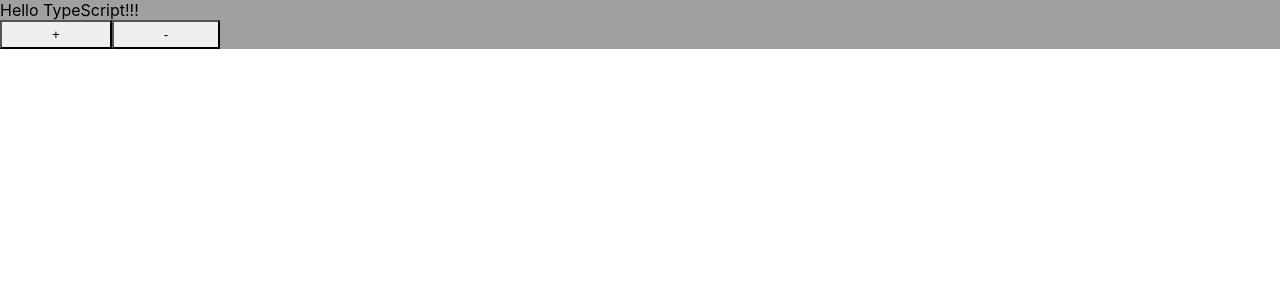
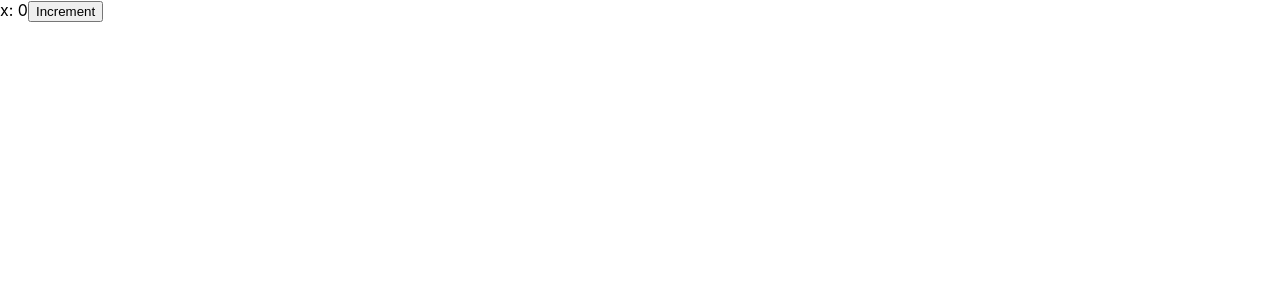
Before and after one commit to Scookie/ts-react-project, a React (Create React App) app: page / in a window 1280 px wide. Shown: the top 300 px of the page. Built offline with nearby package versions, Linux system fonts and the light colour scheme.

Commit message:
高阶组件

```diff
--- a/package.json
+++ b/package.json
@@ -16,7 +16,8 @@
     "react-redux": "^7.2.0",
     "react-scripts": "3.4.0",
     "redux": "^4.0.5",
-    "typescript": "^3.8.3"
+    "typescript": "^3.8.3",
+    "utility-types": "^3.10.0"
   },
   "scripts": {
     "start": "react-scripts start",
--- /dev/null
+++ b/src/components/fccCounter.tsx
@@ -0,0 +1,26 @@
+import * as React from 'react';
+
+type Props = {
+  label: string;
+  count: number;
+  onIncrement: () => void;
+};
+
+export const FCCounter: React.FC<Props> = props => {
+  const { label, count, onIncrement } = props;
+
+  const handleIncrement = () => {
+    onIncrement();
+  };
+
+  return (
+    <div>
+      <span>
+        {label}: {count}
+      </span>
+      <button type="button" onClick={handleIncrement}>
+        {`Increment`}
+      </button>
+    </div>
+  );
+};
--- /dev/null
+++ b/src/components/hoc.tsx
@@ -0,0 +1,50 @@
+import React from "react";
+import { Diff } from "utility-types";
+// import Hello from "./hello";
+import { FCCounter } from "./fccCounter";
+interface InjectedProps {
+  count: number;
+  onIncrement: () => void;
+}
+
+export const hocHello = <BaseProps extends InjectedProps>(
+  BaseComponent: React.ComponentType<BaseProps>
+) => {
+  type HocProps = Diff<BaseProps, InjectedProps> & {
+    // ...其他的props
+    initialCount?: number;
+  };
+
+  type HocState = {
+    readonly count: number;
+  };
+
+  return class Hoc extends React.Component<HocProps, HocState> {
+    // static dispalyName = `hocHello(${BaseComponent.name})`;
+
+    static readonly WrappedComponent = BaseComponent;
+
+    readonly state: HocState = {
+      count: Number(this.props.initialCount) || 0,
+    }
+
+    handleIncrement = () => {
+      this.setState({count:this.state.count+1});
+    }
+
+    render() {
+      const { ...restProps } = this.props;
+      const { count } = this.state;
+      return (
+        <BaseComponent
+          count={count}
+          onIncrement={this.handleIncrement}
+          {...( restProps as BaseProps)}
+        />
+      );
+    }
+  }
+};
+
+const FCCounterWithState = hocHello(FCCounter);
+export default () => <FCCounterWithState label="x"/>;
--- a/src/index.tsx
+++ b/src/index.tsx
@@ -4,9 +4,11 @@ import './index.css';
 import App from './App';
 import * as serviceWorker from './serviceWorker';
 
-import Hello from "./components/hello";
+// import Hello from "./components/hello";
+import HocHello from "./components/hoc";
 
-ReactDOM.render(<Hello name="TypeScript" enthusiasmLevel={3} />, document.getElementById('root'));
+// ReactDOM.render(<Hello name="TypeScript" enthusiasmLevel={3} />, document.getElementById('root'));
+ReactDOM.render(<HocHello/>, document.getElementById('root'));
 
 // If you want your app to work offline and load faster, you can change
 // unregister() to register() below. Note this comes with some pitfalls.
```
Also changed, not shown: src/components/hello.tsx (+6 -1 lines), 1 other file (tests, documents, lock files or other folders).
